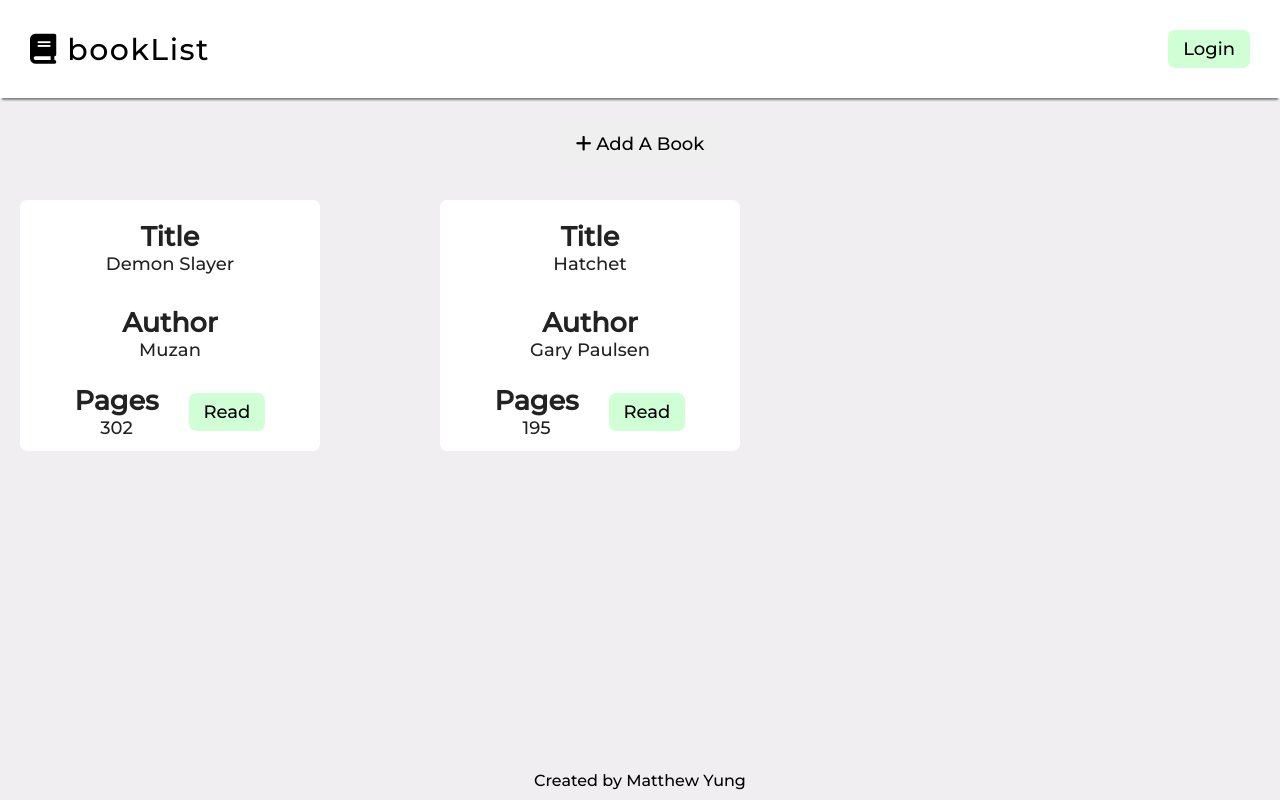
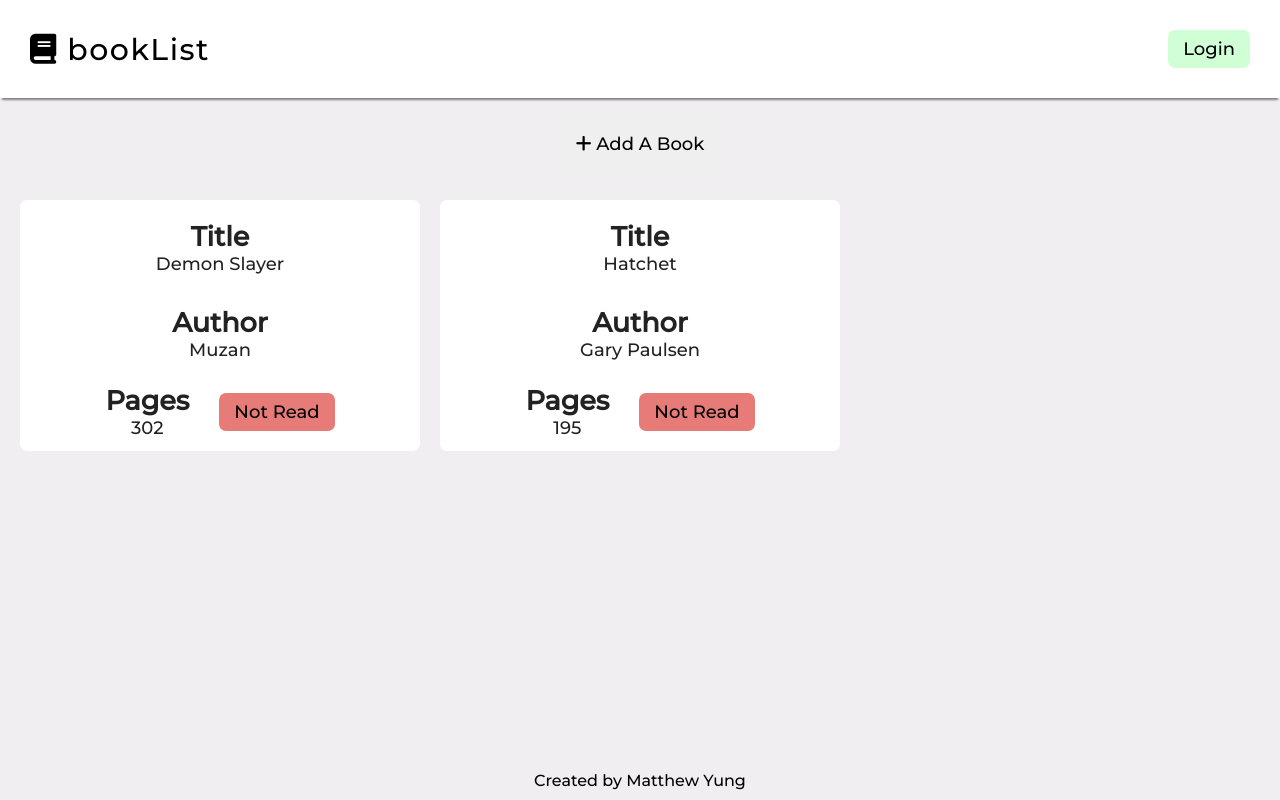
Before and after one commit to myung03/library, a website: page index.html in a window 1280 px wide. Both pictures are taken after a click on the button "Read". Drawn offline with Linux system fonts and the light colour scheme.

Commit message:
completed read/not read tracker

```diff
--- a/index.css
+++ b/index.css
@@ -47,6 +47,11 @@ header {
     background-color: #e67b77;
 }
 
+.read.active:hover {
+    background-color: #e99d9b;
+
+}
+
 .icon {
     font-size: 30px;
     font-weight: 500;
@@ -81,6 +86,8 @@ footer {
     overflow: scroll;
     margin: 20px;
     gap: 20px;
+    align-items: center;
+    justify-content: space-around;
     grid-template-rows: 1fr;
     grid-template-columns: repeat(3, 1fr);
     grid-auto-columns: 1fr 1fr 1fr;
@@ -92,7 +99,6 @@ footer {
     display: flex;
     flex-direction: column;
     gap: 15px;
-    width: 300px;
     background: white;
     border-radius: 7px;
     box-shadow:  gray;
--- a/index.js
+++ b/index.js
@@ -3,26 +3,10 @@ function Book(title, author, pages, read) {
   this.author = author;
   this.pages = pages;
   this.read = read;
-  this.info = function helper() {
-    const finished = this.helper();
-    return `${this.title} by ${this.author}, ${this.pages} pages, ${finished}`;
-  };
-  this.helper = function helper() {
-    if (read) {
-      return 'read';
-    } return 'not read yet';
-  };
 }
 
-const myLibrary = [new Book('Demon Slayer', 'Muzan', 302, true), new Book('Hatchet', 'Gary Paulsen', 195, true)];
+const myLibrary = [];
 
-function bHelp(book, button) {
-  if (book.read) {
-    button.classList.remove('active');
-  } else {
-    button.classList.add('active');
-  }
-}
 function initBook(book) {
   const titleh = document.createElement('h2');
   titleh.innerHTML = 'Title';
@@ -53,9 +37,22 @@ function initBook(book) {
   const button = document.createElement('button');
   button.innerHTML = 'Read';
   button.classList.add('read');
-  bHelp(book, button);
+  if (!book.read) {
+    button.innerHTML = 'Not Read';
+    button.classList.add('active');
+  }
   button.addEventListener('click', () => {
-    bHelp(button);
+    if (book.read) {
+      // eslint-disable-next-line no-param-reassign
+      book.read = false;
+      button.innerHTML = 'Not Read';
+      button.classList.add('active');
+    } else if (!book.read) {
+      // eslint-disable-next-line no-param-reassign
+      book.read = true;
+      button.innerHTML = 'Read';
+      button.classList.remove('active');
+    }
   });
 
   const bottomdiv = document.createElement('div');
@@ -73,12 +70,10 @@ function initBook(book) {
 
 function addBookToLibrary(book) {
   myLibrary.push(book);
-  myLibrary.forEach((b) => {
-    const obj = initBook(b);
-    obj.classList.add('book-entry');
-    const grid = document.getElementById('cards');
-    grid.appendChild(obj);
-  });
+  const obj = initBook(book);
+  obj.classList.add('book-entry');
+  const grid = document.getElementById('cards');
+  grid.appendChild(obj);
 }
 
 // eslint-disable-next-line no-unused-vars
@@ -105,9 +100,7 @@ submit.addEventListener('click', () => {
   popup.classList.remove('active');
 });
 
-myLibrary.forEach((b) => {
-  const obj = initBook(b);
-  obj.classList.add('book-entry');
-  const grid = document.getElementById('cards');
-  grid.appendChild(obj);
-});
+const ds = new Book('Demon Slayer', 'Muzan', 302, true);
+const ht = new Book('Hatchet', 'Gary Paulsen', 195, false);
+addBookToLibrary(ds);
+addBookToLibrary(ht);
```
